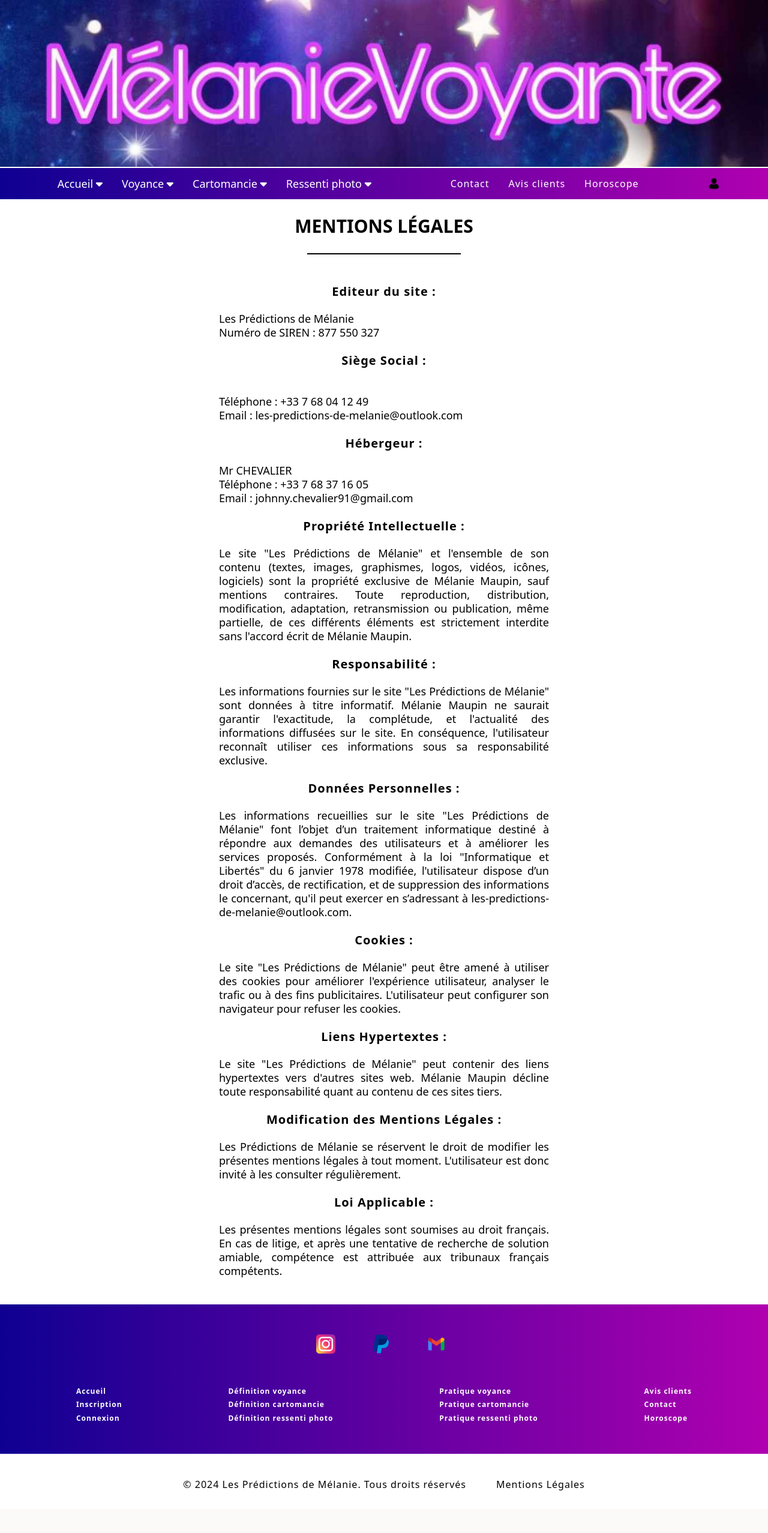
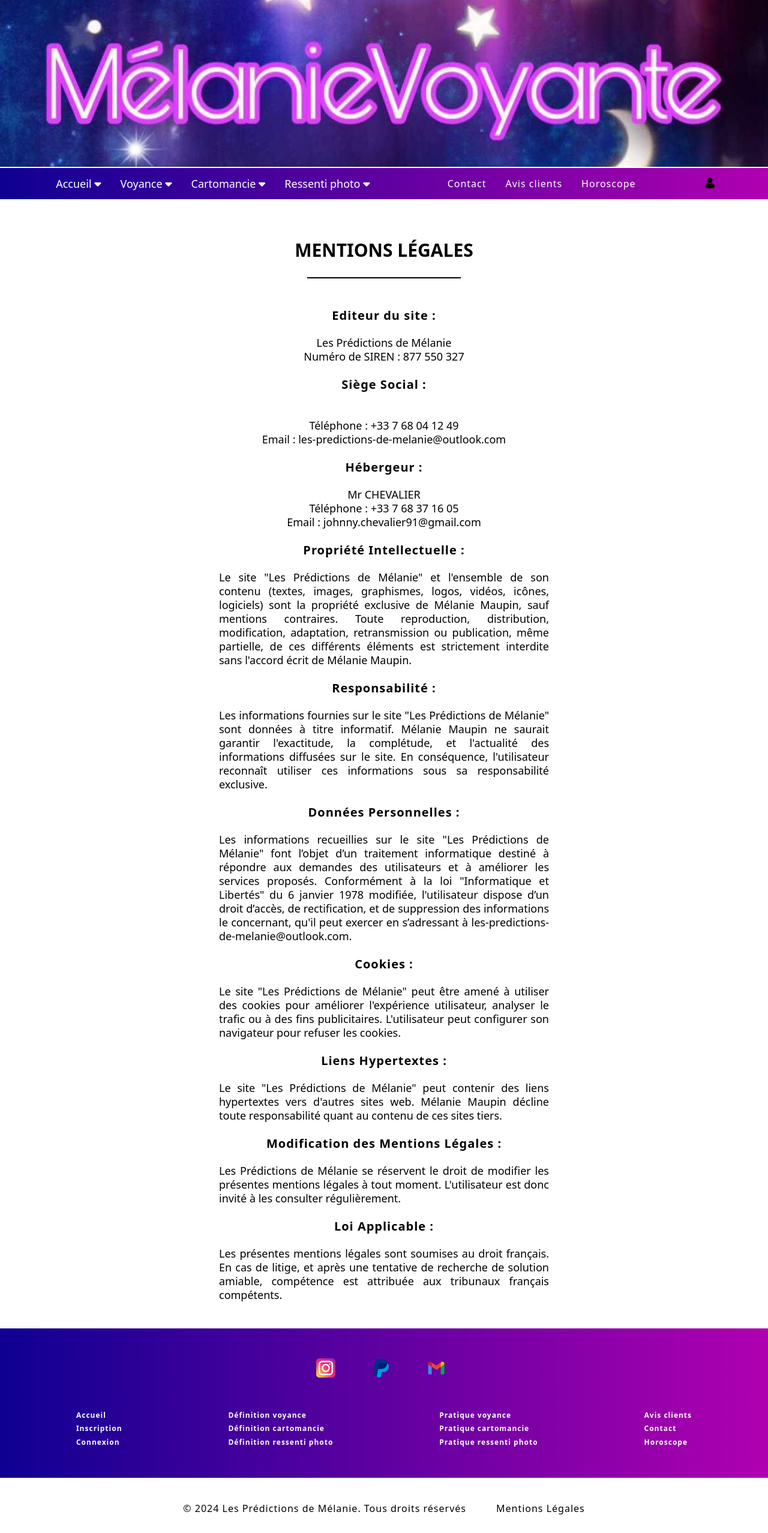
Before and after one commit to jchevalier86/Les-predictions-de-Melanie, a PHP site: page /mentions-legales.html in a window 1280 px wide. Shown: the whole page at 60% size. Before the commit the page ends 2484 px from the top, so only its background shows below. Run offline with PHP 8.4, Linux system fonts and the light colour scheme.

Commit message:
Modif barre de navigation

```diff
--- a/mentions-legales.html
+++ b/mentions-legales.html
@@ -37,7 +37,7 @@
             <div class="navbar">
                 <!-- Menu déroulant pour Accueil -->
                 <div class="dropdown">
-                    <button class="dropbtn">
+                    <button class="dropbtn" onclick="window.location.href='accueil.html'">
                         Accueil
                         <i class="fa fa-caret-down"> </i>
                     </button>
@@ -92,8 +92,11 @@
             </div>
 
             <!-- Icône de connexion avec un lien vers la page de connexion -->
+            <div class="lien-connect">
                 <img class="icone-connect" src="./images/connexion.png" alt="Aller à la page de connexion"
                     onclick="window.location.href='connexion.html'" />
+                <span class="connect"> Connexion </span>
+            </div>
         </nav>
     </header>
 
@@ -109,7 +112,7 @@
                     <div class="presentation-text-content">
                         <h2> Editeur du site : </h2>
                         <br />
-                        <div class="">
+                        <div class="text">
                             <p>
                                 Les Prédictions de Mélanie
                                 <br />
@@ -120,8 +123,8 @@
                         <h2> Siège Social : </h2>
 
                         <br />
+                        <div class="text">
                             <p>
-                        <div>
                                 <br />
                                 Téléphone : +33 7 68 04 12 49
                                 <br />
@@ -131,7 +134,7 @@
                         <br />
                         <h2> Hébergeur : </h2>
                         <br />
-                        <div class="">
+                        <div class="text">
                             <p>
                                 Mr CHEVALIER
                                 <br />
--- a/style/horoscope.css
+++ b/style/horoscope.css
@@ -17,6 +17,7 @@ body {
   * Header
   * ----------------------------
 */
+
 .lien-page-inscription {
   display: flex; /* Utilise flexbox pour disposer les éléments en ligne */
   justify-content: center; /* Centre les éléments horizontalement */
@@ -39,6 +40,7 @@ body {
   * Main
   * ----------------------------
 */
+
 .container {
   max-width: 400px; /* Largeur maximale du conteneur limitée à 400px */
   margin: 20px auto; /* Centre le conteneur horizontalement et ajoute une marge verticale de 20px */
--- a/style/mentions-legales.css
+++ b/style/mentions-legales.css
@@ -9,6 +9,10 @@
   * Main
   * ----------------------------
 */
+
+.intro {
+  padding-top: 40px;
+}
 
 .section-presentation {
   display: flex; /* Ajoute le flexbox */
@@ -25,6 +29,10 @@
   margin: 20px 0; /* Marge verticale */
   font-size: 18px; /* Taille de police */
   text-align: justify; /* Justifie le texte */
+}
+
+.text {
+  text-align: center;
 }
 
 /*
--- a/style/style.css
+++ b/style/style.css
@@ -87,7 +87,6 @@ body {
   }
 
   .photo {
-    order: 2;
     text-align: center;
     margin-top: 20px; /* Espace au-dessus de la photo */
     width: 100%;
@@ -285,6 +284,7 @@ header {
   background-color: #ffffff;
   color: #000000;
   border-radius: 4px;
+  text-decoration: none;
 }
 
 /*
@@ -416,7 +416,9 @@ footer {
   * - Marge de droite de 10px pour espacer les icônes entre elles.
 */
 
-.social-link {
+.social-link,
+.lien-connect,
+.lien-arrow {
   position: relative;
   display: inline-block;
   margin-right: 10px;
@@ -435,7 +437,9 @@ footer {
   * - Largeur fixe de 120px.
 */
 
-.insta-paypal-mail {
+.insta-paypal-mail,
+.connect,
+.arrow {
   visibility: hidden;
   background-color: #555;
   color: #fff;
@@ -457,7 +461,9 @@ footer {
   * - Opacité à 1 pour la rendre visible.
 */
 
-.social-link:hover .insta-paypal-mail {
+.social-link:hover .insta-paypal-mail,
+.lien-connect:hover .connect,
+.lien-arrow:hover .arrow {
   visibility: visible;
   opacity: 1;
 }
@@ -519,7 +525,8 @@ a:hover {
   * - Assure que les liens des logos n'ont pas de décoration de texte au survol.
 */
 
-.lien-page-footer .instagram-logo .paypal-logo a:hover {
+.lien-page-footer .instagram-logo,
+.paypal-logo a:hover {
   text-decoration: none;
 }
 
```
Also changed, not shown: accueil.html (+11 -8 lines), avis.html (+5 -2 lines), connexion.html (+5 -2 lines), contact.html (+5 -2 lines), definition-cartomancie.html (+5 -2 lines), definition-ressenti-photo.html (+5 -2 lines), definition-voyance.html (+5 -2 lines), horoscope.html (+5 -2 lines), inscription.html (+8 -2 lines), pratique-cartomancie.html (+5 -2 lines), pratique-ressenti-photo.html (+5 -2 lines), pratique-voyance.html (+5 -2 lines), script/script.js (+15 -0 lines). Lines whose indentation alone changed are shown as unchanged.
